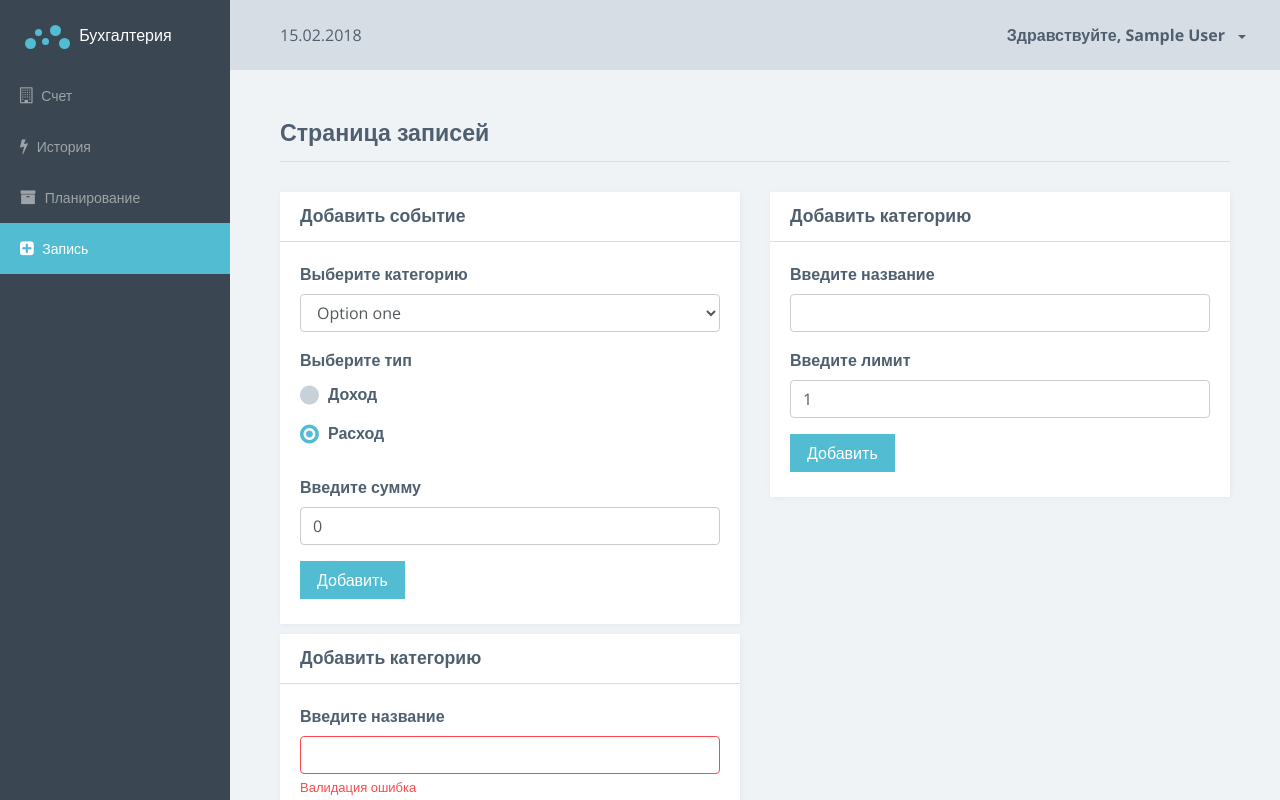
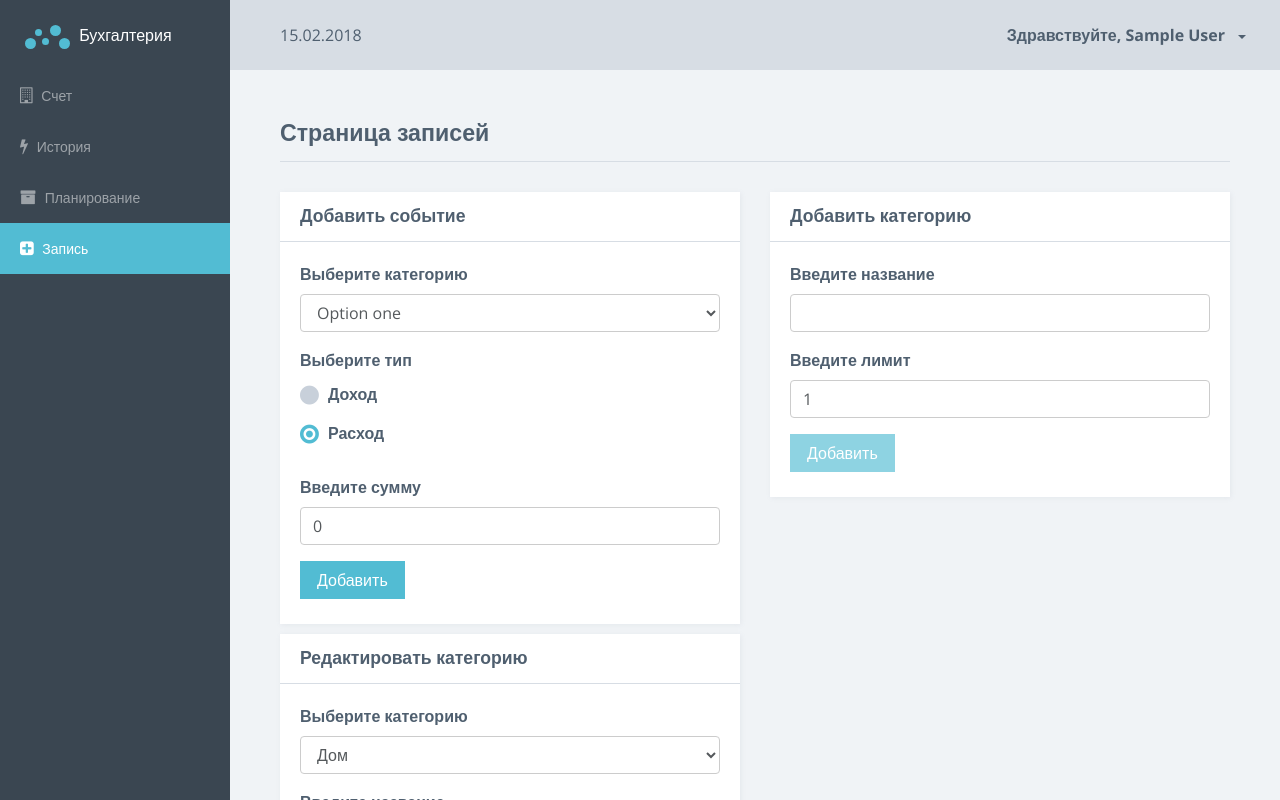
Before and after one commit to adherents/family-budget, an Angular app: page /system/records in a window 1280 px wide. Built offline with nearby package versions, Linux system fonts and the light colour scheme; data requests are answered from the project's data file; sample sign-in values are in the browser's storage.

Commit message:
category update functionality

```diff
--- a/db.json
+++ b/db.json
@@ -14,18 +14,23 @@
   "categories": [
     {
       "name": "Дом",
-      "capacity": 15000,
+      "amount": 15000,
       "id": 1
     },
     {
       "name": "Еда",
-      "capacity": 10000,
+      "amount": 10000,
       "id": 2
     },
     {
       "id": 3,
       "name": "Машина",
-      "capacity": 7000
+      "amount": 7000
+    },
+    {
+      "name": "Тестовая3",
+      "amount": 250,
+      "id": 4
     }
   ],
   "events": [
--- a/src/app/system/records-page/add-category/add-category.component.html
+++ b/src/app/system/records-page/add-category/add-category.component.html
@@ -45,7 +45,11 @@
 					class="form-help-text"
 				>Поле не может быть пустым.</span>
 			</div>
-			<button type="submit" class="btn btn-primary">Добавить</button>
+			<button
+				type="submit"
+				class="btn btn-primary"
+				[disabled]="f.invalid"
+			>Добавить</button>
 		</form>
 	</div>
 </div>
--- a/src/app/system/records-page/edit-category/edit-category.component.html
+++ b/src/app/system/records-page/edit-category/edit-category.component.html
@@ -1,22 +1,76 @@
 <div class="card">
 	<div class="card-header bordered">
 		<div class="header-block">
-			<h3 class="title">Добавить категорию</h3>
+			<h3 class="title">Редактировать категорию</h3>
 		</div>
 	</div>
 	<div class="card-block">
-		<form>
-			<div class="form-group has-error">
-				<label class="control-label" for="category-name">Введите название</label>
-				<input type="text" id="category-name" class="form-control">
-				<span class="form-help-text">Валидация ошибка</span>
+		<div
+			class="alert alert-{{ message.type }}"
+			*ngIf="message.text"
+		>{{ message.text }}</div>
+		<form #f="ngForm" (ngSubmit)="onSubmit(f)">
+			<div class="form-group">
+				<label class="control-label" for="e-category-name">Выберите категорию</label>
+				<select
+					class="form-control"
+					id="e-select-category"
+					[(ngModel)]="currentCategoryId"
+					(change)="onCategoryChange()"
+					[ngModelOptions]="{standalone: true}"
+				>
+					<option
+						*ngFor="let c of categories"
+						[value]="c.id"
+					>
+						{{ c.name }}
+					</option>
+				</select>
 			</div>
-			<div class="form-group has-success">
-				<label class="control-label" for="category-value">Введите лимит</label>
-				<input type="number" value="0" id="category-value" class="form-control">
-				<span class="form-help-text">Валидация нет ошибки</span>
+			<div
+				class="form-group"
+				[ngClass]="{'has-error': name.invalid && name.touched}"
+			>
+				<label class="control-label" for="e-category-name">Введите название</label>
+				<input
+					type="text"
+					id="e-category-name"
+					class="form-control"
+					[ngModel]="currentCategory.name"
+					#name="ngModel"
+					name="name"
+					required
+				>
+				<span
+					*ngIf="name.invalid && name.touched"
+					class="form-help-text"
+				>Название не может быть пустым.</span>
 			</div>
-			<button type="submit" class="btn btn-primary">Добавить</button>
+			<div
+				class="form-group"
+				[ngClass]="{'has-error': amount.invalid && amount.touched}"
+			>
+				<label class="control-label" for="e-category-value">Введите лимит</label>
+				<input
+					type="number"
+					id="e-category-value"
+					class="form-control"
+					[ngModel]="currentCategory.amount"
+					name="amount"
+					#amount="ngModel"
+					required
+					min="1"
+				>
+				<span
+					*ngIf="amount.invalid && amount.touched"
+					class="form-help-text"
+				>Поле не может быть пустым.</span>
+			</div>
+			<button
+				type="submit"
+				class="btn btn-primary"
+				[disabled]="f.invalid"
+			>Редактировать</button>
 		</form>
 	</div>
 </div>
--- a/src/app/system/records-page/edit-category/edit-category.component.ts
+++ b/src/app/system/records-page/edit-category/edit-category.component.ts
@@ -1,4 +1,9 @@
-import { Component, OnInit } from '@angular/core';
+import { Component, OnInit, Input, Output, EventEmitter } from '@angular/core';
+import { NgForm } from '@angular/forms';
+
+import { Category } from '../../shared/models/category.model';
+import { CategoriesService } from '../../shared/services/categories.service';
+import { Message } from '../../../shared/models/message.model';
 
 @Component({
   selector: 'fb-edit-category',
@@ -6,10 +11,37 @@ import { Component, OnInit } from '@angular/core';
   styleUrls: ['./edit-category.component.scss']
 })
 export class EditCategoryComponent implements OnInit {
+  @Input() categories: Category[] = [];
+  @Output() onCategoryEdit = new EventEmitter<Category>();
 
-  constructor() { }
+  currentCategoryId = 1;
+  currentCategory: Category;
+  message: Message;
+
+  constructor(private categoriesService: CategoriesService) { }
 
   ngOnInit() {
+    this.message = new Message('success', '');
+    this.onCategoryChange();
+  }
+
+  onCategoryChange() {
+    this.currentCategory = this.categories
+      .find(c => c.id === +this.currentCategoryId);
+  }
+
+  onSubmit(form: NgForm) {
+    let { name, amount } = form.value;
+    if(amount < 0) amount *= -1;
+
+    const category = new Category(name, amount, +this.currentCategoryId);
+
+    this.categoriesService.updateCategory(category)
+      .subscribe((category: Category) => {
+        this.onCategoryEdit.emit(category);
+        this.message.text = 'Категория отредактирована.';
+        window.setTimeout(() => this.message.text = '', 5000);
+      });
   }
 
 }
--- a/src/app/system/records-page/records-page.component.html
+++ b/src/app/system/records-page/records-page.component.html
@@ -4,7 +4,11 @@
 	</h3>
 </div>
 
-<section class="section">
+<section class="section text-center" *ngIf="!isLoaded">
+	Loading ...
+</section>
+
+<section class="section" *ngIf="isLoaded">
 	<div class="row">
 		<div class="col-md-6">
 			<fb-add-event></fb-add-event>
@@ -15,7 +19,10 @@
 	</div>
 	<div class="row">
 		<div class="col-md-6">
-			<fb-edit-category></fb-edit-category>
+			<fb-edit-category
+				[categories]="categories"
+				(onCategoryEdit)="categoryWasEdited($event)"
+			></fb-edit-category>
 		</div>
 	</div>
 </section>
--- a/src/app/system/records-page/records-page.component.ts
+++ b/src/app/system/records-page/records-page.component.ts
@@ -1,6 +1,7 @@
 import { Component, OnInit } from '@angular/core';
 
 import { Category } from '../shared/models/category.model';
+import { CategoriesService } from '../shared/services/categories.service';
 
 @Component({
   selector: 'fb-records-page',
@@ -8,14 +9,27 @@ import { Category } from '../shared/models/category.model';
   styleUrls: ['./records-page.component.scss']
 })
 export class RecordsPageComponent implements OnInit {
+  categories: Category[] = [];
+  isLoaded = false;
 
-  constructor() { }
+  constructor(private categoriesService: CategoriesService) { }
 
   ngOnInit() {
+    this.categoriesService.getCategories()
+      .subscribe((categories: Category[]) => {
+        this.categories = categories;
+        this.isLoaded = true;
+      })
   }
 
   newCategoryAdded(category: Category) {
-    //add to array
+    this.categories.push(category);
+  }
+
+  categoryWasEdited(category: Category) {
+    const index = this.categories
+      .findIndex(c => c.id === category.id);
+    this.categories[index] = category;
   }
 
 }
--- a/src/app/system/shared/services/categories.service.ts
+++ b/src/app/system/shared/services/categories.service.ts
@@ -14,4 +14,12 @@ export class CategoriesService extends BaseApi {
     addCategory(category: Category): Observable<Category> {
         return this.post('categories', category);
     }
+
+    getCategories(): Observable<Category[]> {
+        return this.get('categories');
+    }
+
+    updateCategory(category: Category): Observable<Category> {
+        return this.put(`categories/${category.id}`, category);
+    }
 }
```
